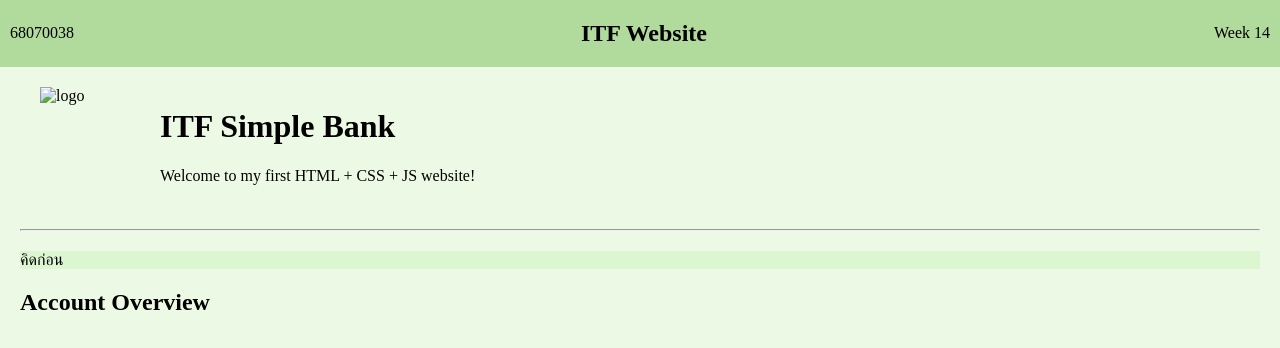
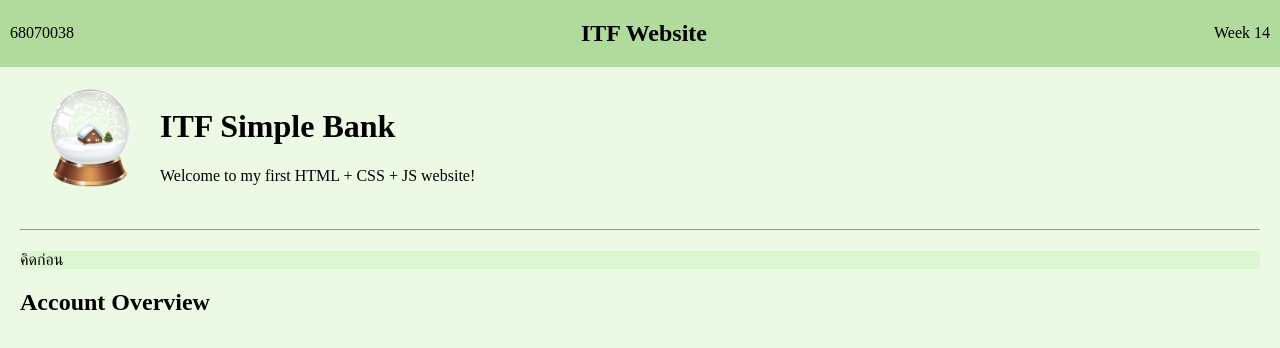
Before and after one commit to Napapha038/ITF_Lab_Web, a plain HTML site: page index.html in a window 1280 px wide. Drawn offline with Linux system fonts and the light colour scheme.

Commit message:
Add files via upload

```diff
--- a/index.html
+++ b/index.html
@@ -15,7 +15,7 @@
         </nav>
 
         <div class="cont">
-            <img src="pictures/snowglobe.png" alt="logo" width="100" height="100">
+            <img src="snowglobe.png" alt="logo" width="100" height="100">
             <div>
                 <h1>ITF Simple Bank</h1>
                 <p>Welcome to my first HTML + CSS + JS website!</p>
```
